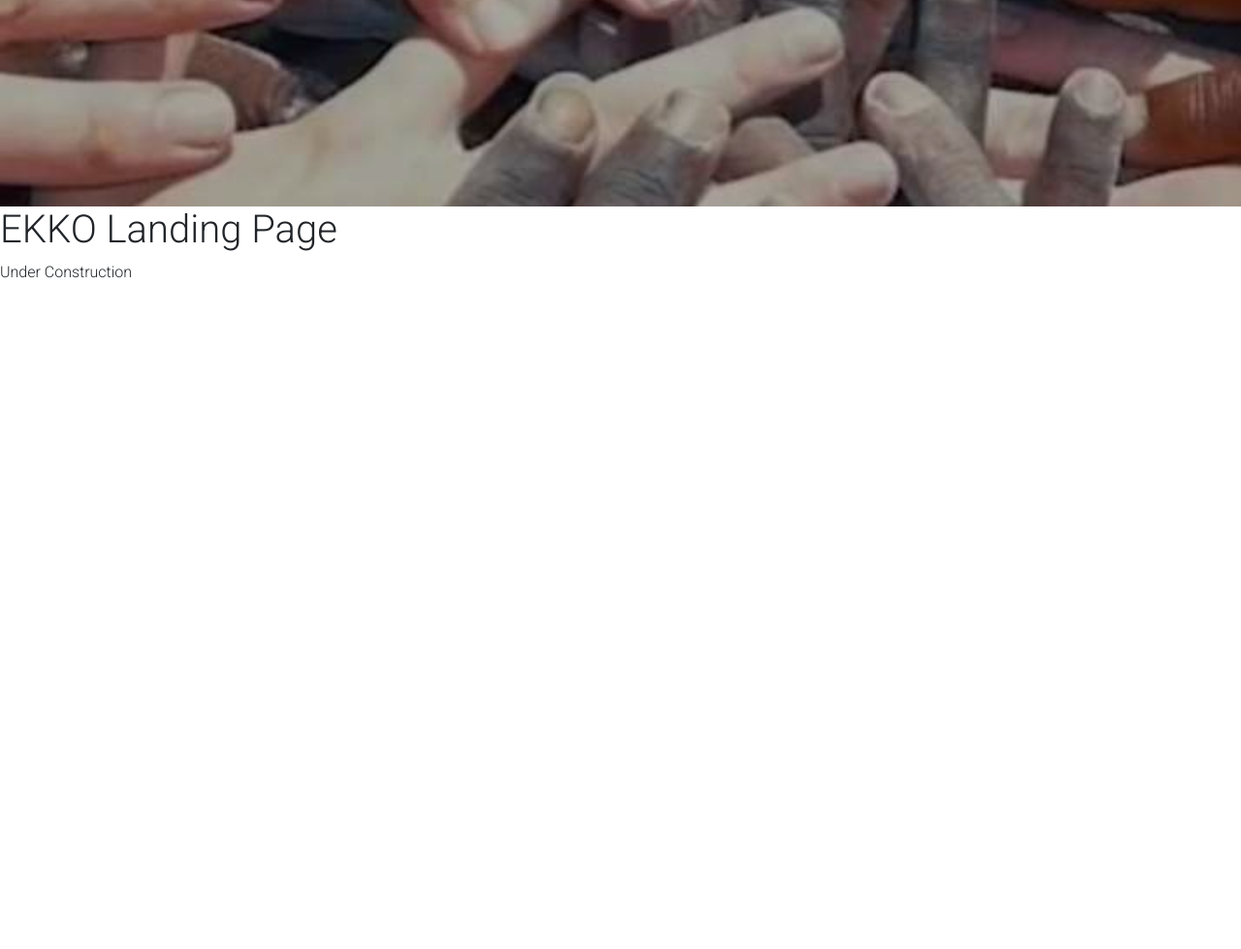
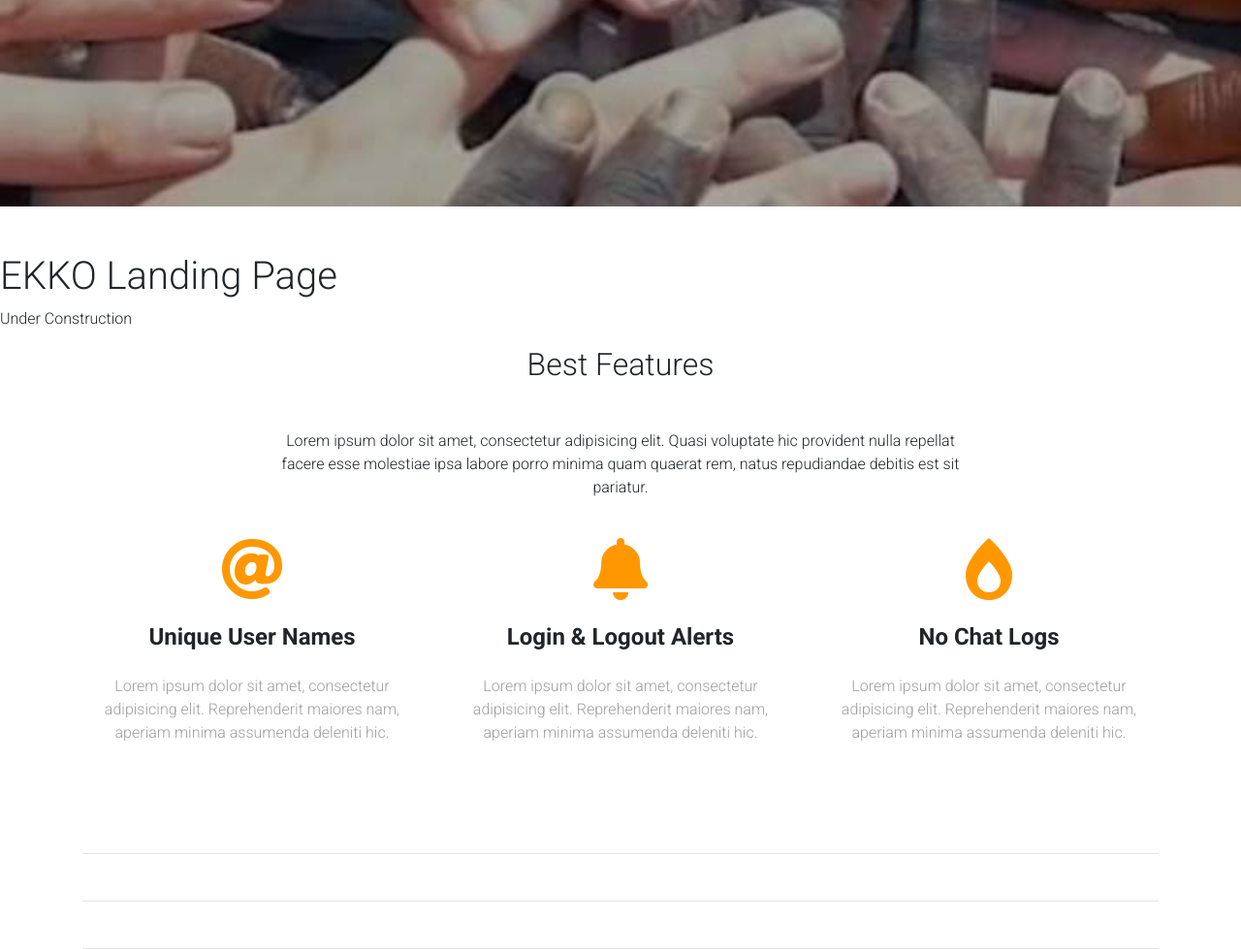
Before and after one commit to MackRoe/ekko-launch, a plain HTML site: page index.html in a window 1280 px wide. Shown: the part 587-1566 px from the top of the page at 97% size. Before the commit the page ends 880 px from the top, so only its background shows below. Drawn offline with nearby package versions, Linux system fonts and the light colour scheme.

Commit message:
best features sections added

```diff
--- a/index.html
+++ b/index.html
@@ -104,9 +104,101 @@
         </header>
         <!-- End Nav -->
 
-        <main>
+        <main class="mt-5">
             <h1> EKKO Landing Page </h1>
             <p> Under Construction </p>
+            <div class="container">
+
+                <!--Section: Best Features-->
+                <section id="best-features" class="text-center">
+                    <!-- Heading -->
+                  <h2 class="mb-5">Best Features</h2>
+
+                  <!--Grid row-->
+                  <div class="row d-flex justify-content-center mb-4">
+
+                      <!--Grid column-->
+                      <div class="col-md-8">
+
+                          <!-- Description -->
+                          <p>Lorem ipsum dolor sit amet, consectetur adipisicing elit. Quasi voluptate hic provident nulla repellat
+                              facere esse molestiae ipsa labore porro minima quam quaerat rem, natus repudiandae debitis est
+                              sit pariatur.</p>
+
+                      </div>
+                      <!--Grid column-->
+
+                  </div>
+                  <!--Grid row-->
+
+                  <!--Grid row-->
+                  <div class="row">
+
+                      <!--Grid column-->
+                      <div class="col-md-4 mb-5">
+                          <i class="fas fa-at fa-4x orange-text"></i>
+                          <h4 class="my-4 font-weight-bold">Unique User Names</h4>
+                          <p class="grey-text">Lorem ipsum dolor sit amet, consectetur adipisicing elit. Reprehenderit maiores nam, aperiam minima
+                              assumenda deleniti hic.</p>
+                      </div>
+                      <!--Grid column-->
+
+                      <!--Grid column-->
+                      <div class="col-md-4 mb-1">
+                          <i class="fas fa-bell fa-4x orange-text"></i>
+                          <h4 class="my-4 font-weight-bold">Login & Logout Alerts</h4>
+                          <p class="grey-text">Lorem ipsum dolor sit amet, consectetur adipisicing elit. Reprehenderit maiores nam, aperiam minima
+                              assumenda deleniti hic.</p>
+                      </div>
+                      <!--Grid column-->
+
+                      <!--Grid column-->
+                      <div class="col-md-4 mb-1">
+                          <i class="fas fa-burn fa-4x orange-text"></i>
+                          <h4 class="my-4 font-weight-bold">No Chat Logs</h4>
+                          <p class="grey-text">Lorem ipsum dolor sit amet, consectetur adipisicing elit. Reprehenderit maiores nam, aperiam minima
+                              assumenda deleniti hic.</p>
+                      </div>
+                      <!--Grid column-->
+
+                  </div>
+                  <!--Grid row-->
+
+
+                </section>
+                <!--Section: Best Features-->
+
+                <hr class="my-5">
+
+                <!--Section: Examples-->
+                <section id="examples">
+
+
+
+                </section>
+                <!--Section: Examples-->
+
+                <hr class="my-5">
+
+                <!--Section: Gallery-->
+                <section id="gallery">
+
+
+
+                </section>
+                <!--Section: Gallery-->
+
+                <hr class="my-5">
+
+                <!--Section: Contact-->
+                <section id="contact">
+
+
+
+                </section>
+                <!--Section: Contact-->
+
+            </div>
         </main>
     </body>
     <footer>
```
